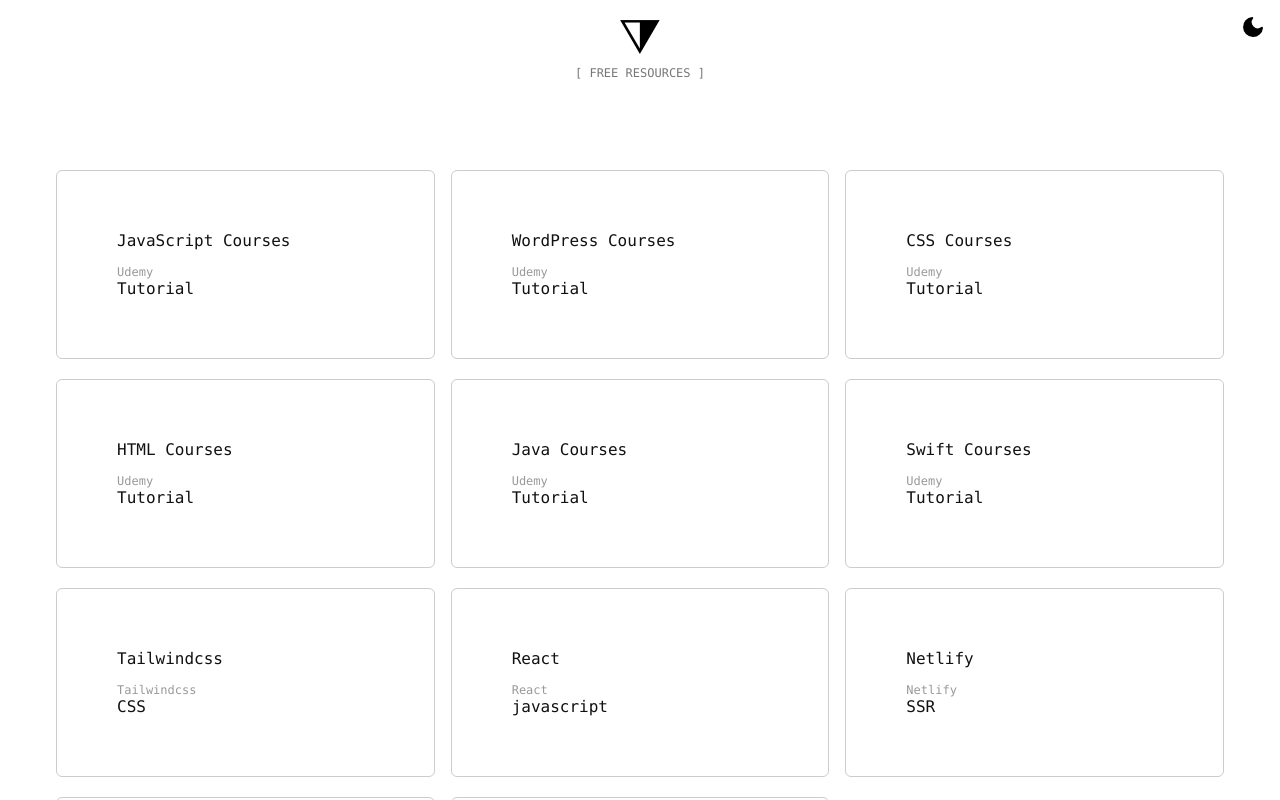
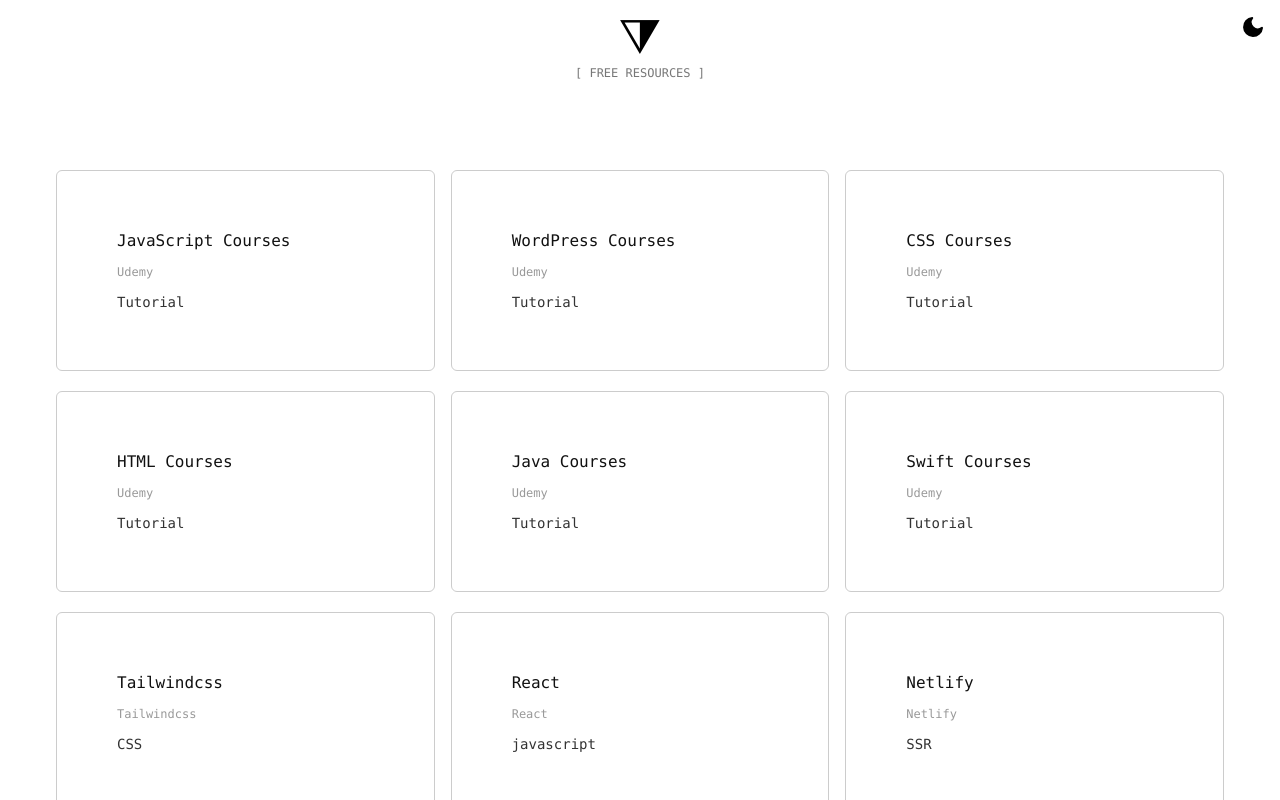
Before and after one commit to fu4303/codinghub-resources, a Next.js app: page / in a window 1280 px wide. Shown: the top 800 px of the page. Built offline with nearby package versions, Linux system fonts and the light colour scheme; a web font is replaced by a local one.

Commit message:
Update base.scss

```diff
--- a/styles/base.scss
+++ b/styles/base.scss
@@ -102,6 +102,12 @@
     margin-top: 15px;
   }
 
+  .tags {
+    font-size: 14px;
+    color: #333;
+    margin-top: 15px;
+  }
+
   &:hover {
     color: #1f7df8;
     border-color: #1f7df8;
```
